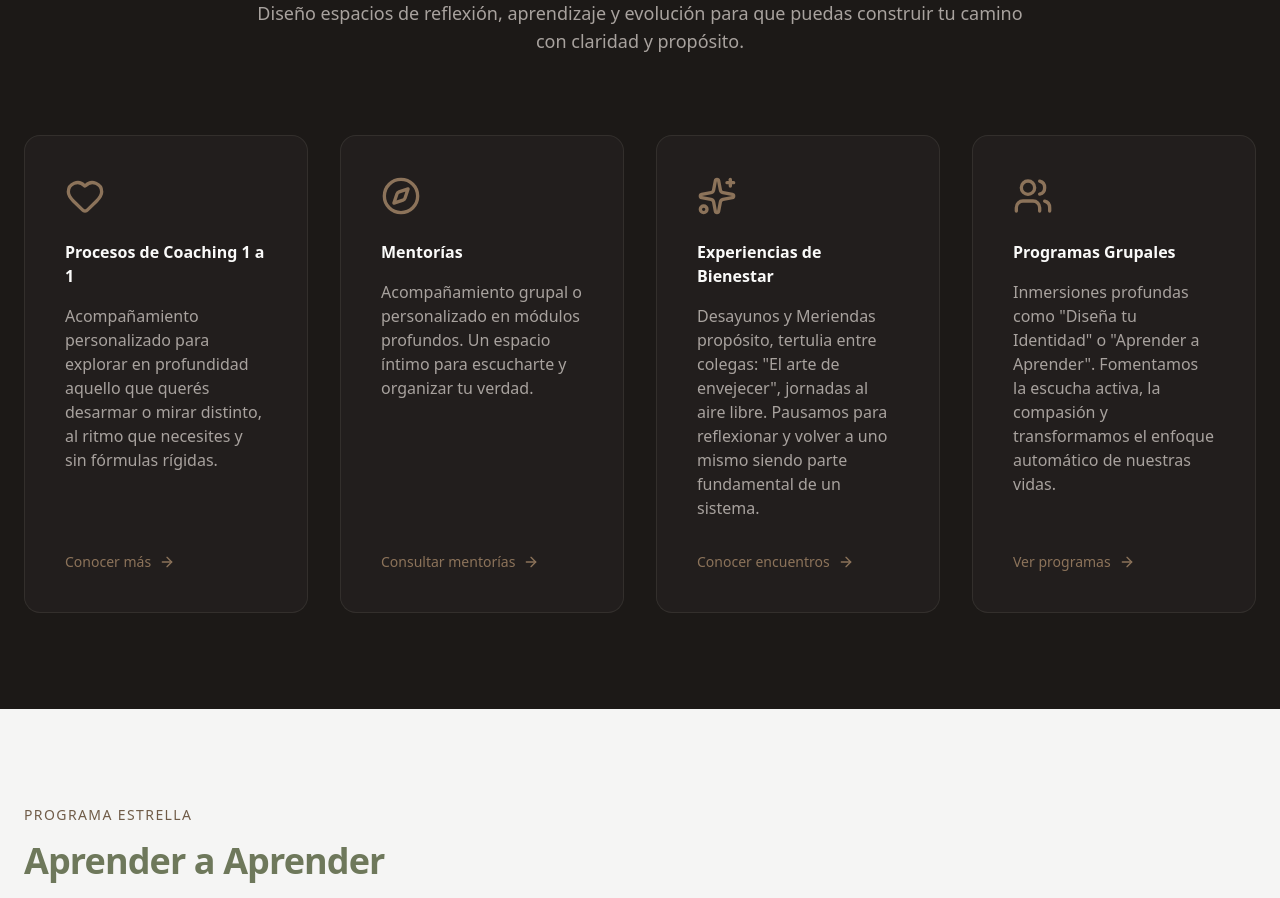
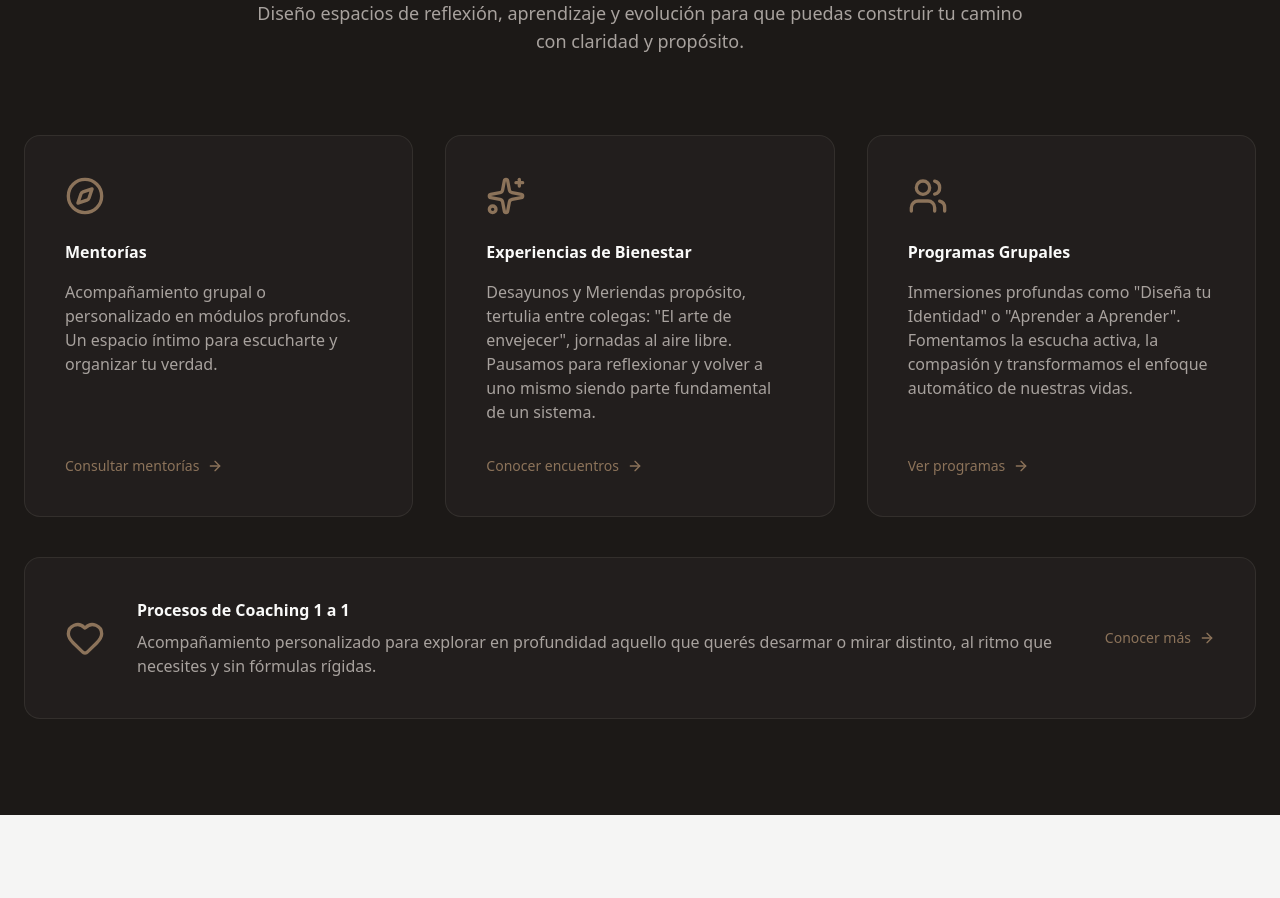
Before and after one commit to ProgWBVSG/Erika-Rios-Web, a Next.js app: page / in a window 1280 px wide. Shown: the part 1940-2838 px from the top of the page. Built offline with nearby package versions, Linux system fonts and the light colour scheme; no server answers; the database is empty.

Commit message:
fix: coaching 1a1 como card horizontal separada debajo de la grilla de 3

```diff
--- a/src/app/page.tsx
+++ b/src/app/page.tsx
@@ -206,29 +206,13 @@ export default function Home() {
             <p className="text-stone-400 text-lg">Diseño espacios de reflexión, aprendizaje y evolución para que puedas construir tu camino con claridad y propósito.</p>
           </motion.div>
 
-          <div className="grid md:grid-cols-2 lg:grid-cols-4 gap-8">
-            {/* Service 1 - Coaching 1 a 1 */}
+          <div className="grid md:grid-cols-3 gap-8">
+            {/* Service 1 - Mentorías */}
             <motion.div
               initial={{ opacity: 0, y: 30 }}
               whileInView={{ opacity: 1, y: 0 }}
               viewport={{ once: true, margin: "-50px" }}
               transition={{ duration: 0.6, delay: 0.1 }}
-              className="bg-stone-800/50 p-10 rounded-2xl border border-stone-700/50 hover:border-brand-taupe/30 transition-colors group flex flex-col"
-            >
-              <Heart className="w-10 h-10 text-brand-taupe mb-6" />
-              <h3 className="text-[#25D366]xl font-bold mb-4">Procesos de Coaching 1 a 1</h3>
-              <p className="text-stone-400 mb-8 flex-grow">Acompañamiento personalizado para explorar en profundidad aquello que querés desarmar o mirar distinto, al ritmo que necesites y sin fórmulas rígidas.</p>
-              <Link href="/coaching" className="text-brand-taupe font-medium text-sm flex items-center gap-2 w-fit group-hover:text-amber-300 transition-colors">
-                Conocer más <ArrowRight className="w-4 h-4 group-hover:translate-x-1 transition-transform" />
-              </Link>
-            </motion.div>
-
-            {/* Service 2 - Mentorías */}
-            <motion.div
-              initial={{ opacity: 0, y: 30 }}
-              whileInView={{ opacity: 1, y: 0 }}
-              viewport={{ once: true, margin: "-50px" }}
-              transition={{ duration: 0.6, delay: 0.2 }}
               className="bg-stone-800/50 p-10 rounded-2xl border border-stone-700/50 hover:border-brand-taupe/30 transition-colors group flex flex-col"
             >
               <Compass className="w-10 h-10 text-brand-taupe mb-6" />
@@ -239,12 +223,12 @@ export default function Home() {
               </Link>
             </motion.div>
 
-            {/* Service 3 - Experiencias de Bienestar */}
+            {/* Service 2 - Experiencias de Bienestar */}
             <motion.div
               initial={{ opacity: 0, y: 30 }}
               whileInView={{ opacity: 1, y: 0 }}
               viewport={{ once: true, margin: "-50px" }}
-              transition={{ duration: 0.6, delay: 0.3 }}
+              transition={{ duration: 0.6, delay: 0.2 }}
               className="bg-stone-800/50 p-10 rounded-2xl border border-stone-700/50 hover:border-brand-taupe/30 transition-colors group flex flex-col"
             >
               <Sparkles className="w-10 h-10 text-brand-taupe mb-6" />
@@ -255,12 +239,12 @@ export default function Home() {
               </Link>
             </motion.div>
 
-            {/* Service 4 - Programas Grupales */}
+            {/* Service 3 - Programas Grupales */}
             <motion.div
               initial={{ opacity: 0, y: 30 }}
               whileInView={{ opacity: 1, y: 0 }}
               viewport={{ once: true, margin: "-50px" }}
-              transition={{ duration: 0.6, delay: 0.4 }}
+              transition={{ duration: 0.6, delay: 0.3 }}
               className="bg-stone-800/50 p-10 rounded-2xl border border-stone-700/50 hover:border-brand-taupe/30 transition-colors group flex flex-col"
             >
               <Users className="w-10 h-10 text-brand-taupe mb-6" />
@@ -271,6 +255,24 @@ export default function Home() {
               </Link>
             </motion.div>
           </div>
+
+          {/* Coaching 1 a 1 - Card destacada separada */}
+          <motion.div
+            initial={{ opacity: 0, y: 30 }}
+            whileInView={{ opacity: 1, y: 0 }}
+            viewport={{ once: true, margin: "-50px" }}
+            transition={{ duration: 0.6, delay: 0.4 }}
+            className="mt-10 bg-stone-800/50 p-10 rounded-2xl border border-stone-700/50 hover:border-brand-taupe/30 transition-colors group grid md:grid-cols-[auto_1fr_auto] gap-8 items-center"
+          >
+            <Heart className="w-10 h-10 text-brand-taupe" />
+            <div>
+              <h3 className="text-[#25D366]xl font-bold mb-2">Procesos de Coaching 1 a 1</h3>
+              <p className="text-stone-400">Acompañamiento personalizado para explorar en profundidad aquello que querés desarmar o mirar distinto, al ritmo que necesites y sin fórmulas rígidas.</p>
+            </div>
+            <Link href="/coaching" className="text-brand-taupe font-medium text-sm flex items-center gap-2 w-fit group-hover:text-amber-300 transition-colors whitespace-nowrap">
+              Conocer más <ArrowRight className="w-4 h-4 group-hover:translate-x-1 transition-transform" />
+            </Link>
+          </motion.div>
         </div>
       </section>
 
```
